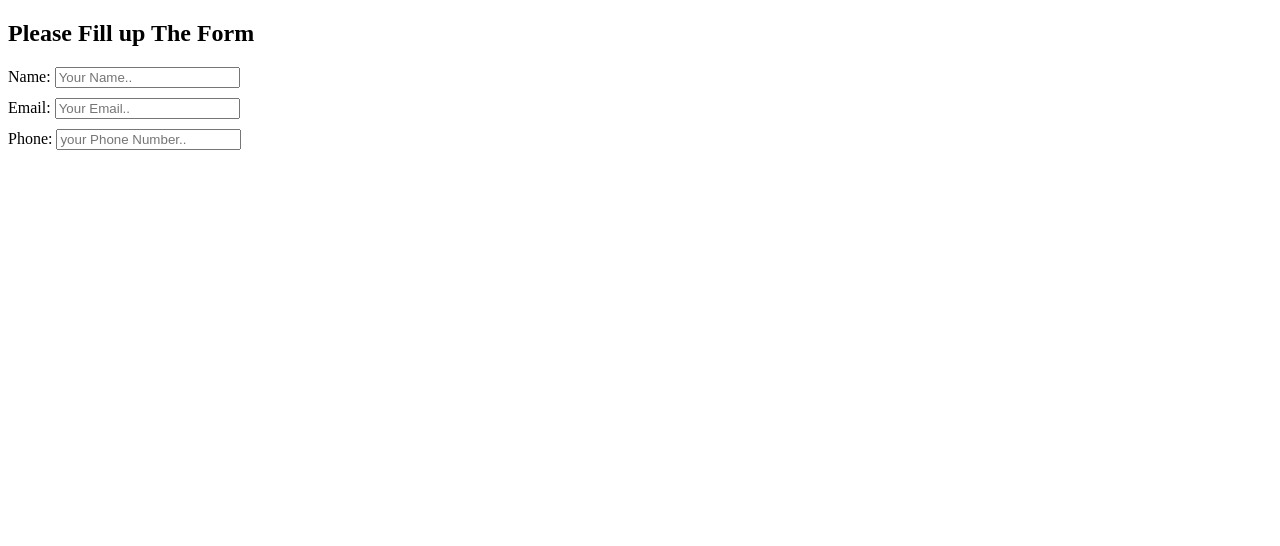
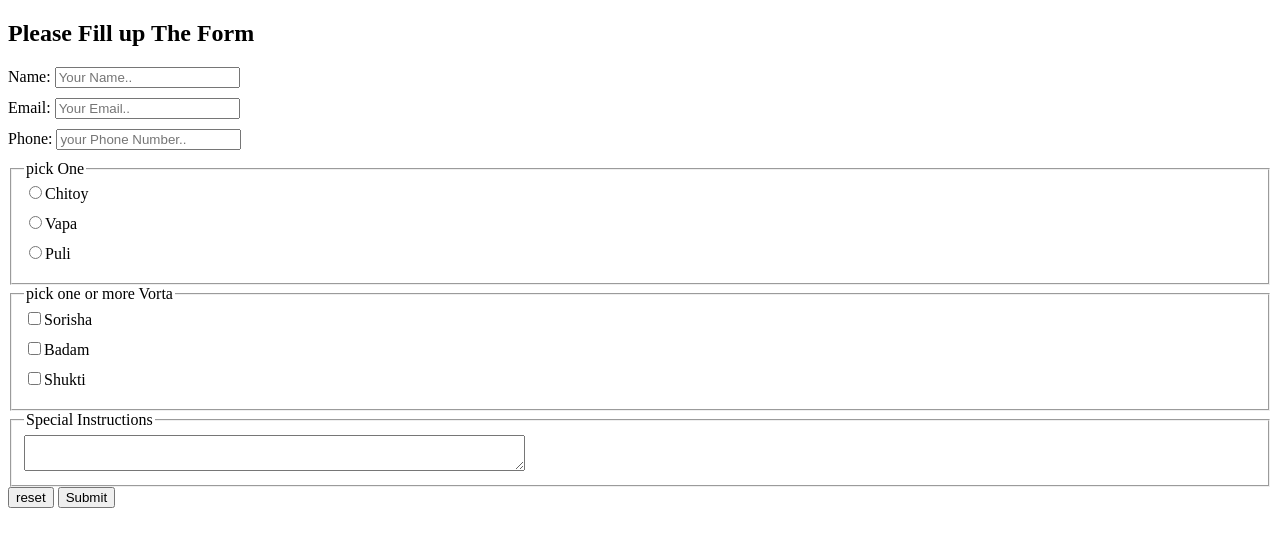
Before and after one commit to mustakim6/web-practice2, a plain HTML site: page html/form.html in a window 1280 px wide. Drawn offline with Linux system fonts and the light colour scheme.

Commit message:
add fieldset,legend,textarea,reset,submit in form.html

```diff
--- a/html/form.html
+++ b/html/form.html
@@ -33,8 +33,41 @@
                     placeholder="your Phone Number..">
                 </label>
 
+                <fieldset>
+                    <legend>pick One</legend>
+                    <label for="">
+                        <input type="radio" name="same" id="">Chitoy
+                    </label>
+                    <label for="">
+                        <input type="radio" name="same" id="">Vapa
+                    </label>
+                    <label for="">
+                        <input type="radio" name="same" id="">Puli
+                    </label>
+                </fieldset>
+
+                <fieldset>
+                    <legend>pick one or more Vorta</legend>
+                    <label for="">
+                        <input type="checkbox" name="" id="">Sorisha
+                    </label>
+                    <label for="">
+                        <input type="checkbox" name="" id="">Badam
+                    </label>
+                    <label for="a">
+                        <input type="checkbox" name="" id="a">Shukti
+                    </label>
+                </fieldset>
+                <fieldset>
+                    <legend>Special Instructions</legend>
+                    <textarea name="" id="" row="30" cols="60"></textarea>
+                </fieldset>
+                <input type="reset" value="reset">
+                <input type="submit" value="Submit">
+
+
+
             </form>
-
 
         </section>
     </main>
```
